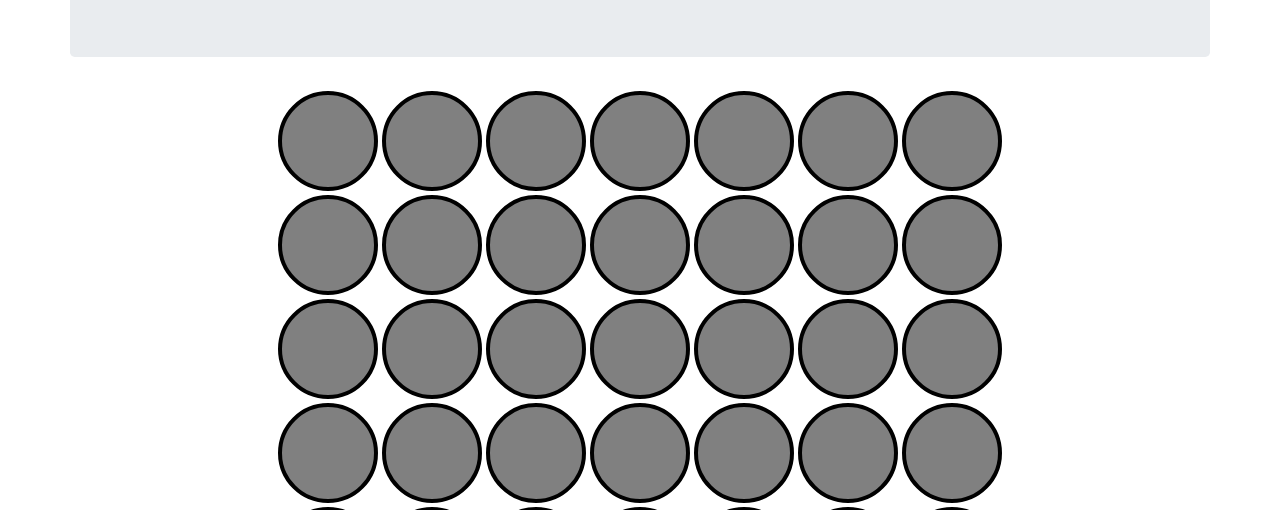
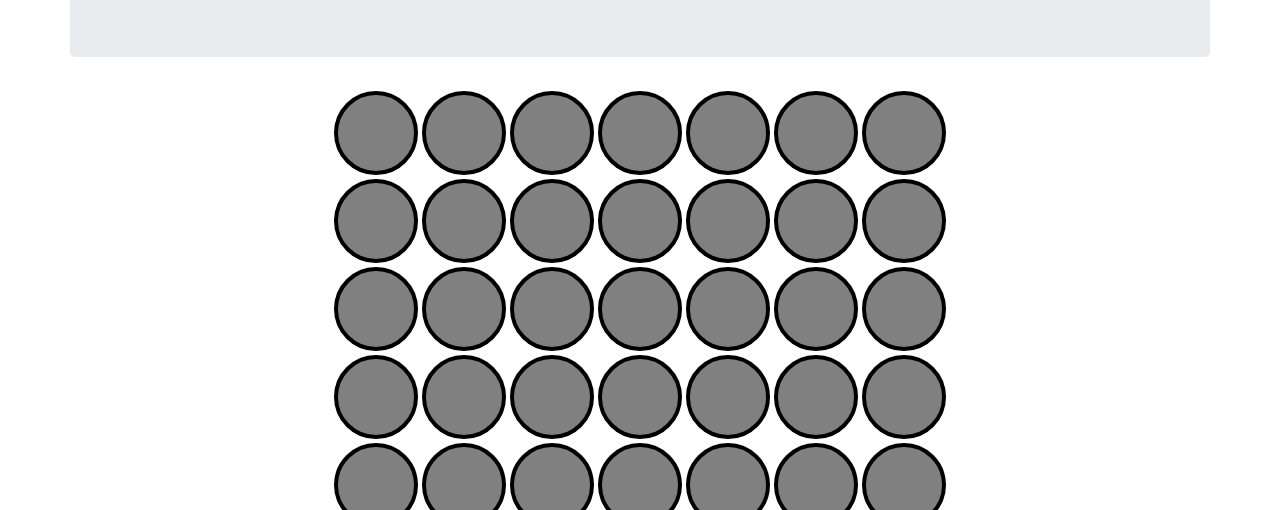
Before and after one commit to RAvengineer/MyPersonalProjects, a plain HTML site: page WebDevelopment/ConnectFour/index.html in a window 1280 px wide. Shown: the part 290-800 px from the top of the page. Drawn offline with nearby package versions, Linux system fonts and the light colour scheme.

Commit message:
Connect Four v1.2

```diff
--- a/WebDevelopment/ConnectFour/Brains.js
+++ b/WebDevelopment/ConnectFour/Brains.js
@@ -188,7 +188,7 @@ $('#ins').click(function () {
        "Just click on the column you want to insert the dot/chip.\n" +
        "The one who creates a segment of 4 dots first, wins the game.\n" +
        "Click on 'Play Again!' to restart the game.\n" +
-       "Keep the zoom at 80% - 90% for better experience\n" +
+       "Keep the zoom at 80% - 90% for better experience on Desktops.\n" +
        "Enjoy playing :D");
 });
 
--- a/WebDevelopment/ConnectFour/index.html
+++ b/WebDevelopment/ConnectFour/index.html
@@ -48,8 +48,8 @@
     td{
         border: 4px solid black;
         background-color: gray;
-        height: 100px;
-        width: 100px;
+        height: 84px;
+        width: 84px;
 
         border-radius: 50%;
         display: inline-block;
@@ -73,8 +73,8 @@
     }
 </style>
 
-<div class="container" align="center">
-    <table >
+<div class="container">
+    <table align="center">
         <tr> <td id="00"></td><td id="01"></td><td id="02"></td><td id="03"></td><td id="04"></td><td id="05"></td><td id="06"></td> </tr>
         <tr> <td id="10"></td><td id="11"></td><td id="12"></td><td id="13"></td><td id="14"></td><td id="15"></td><td id="16"></td> </tr>
         <tr> <td id="20"></td><td id="21"></td><td id="22"></td><td id="23"></td><td id="24"></td><td id="25"></td><td id="26"></td> </tr>
```
